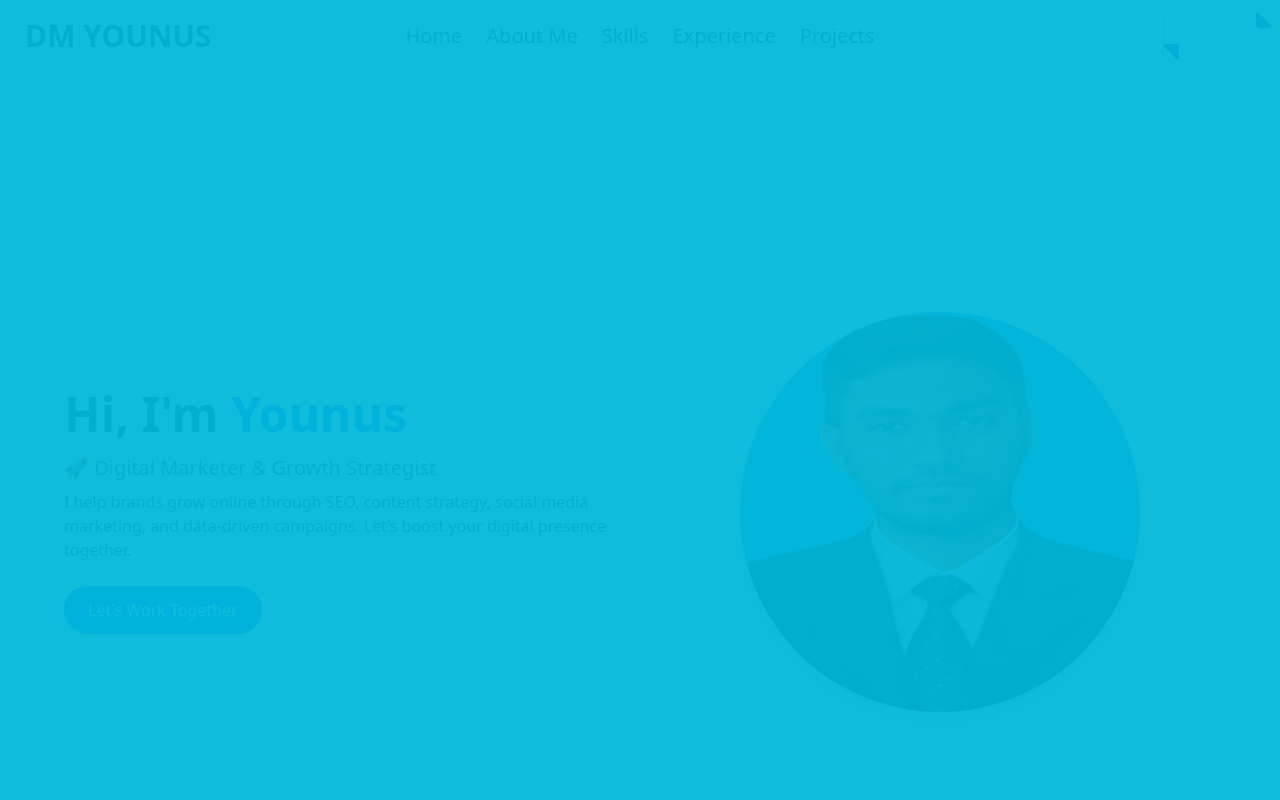
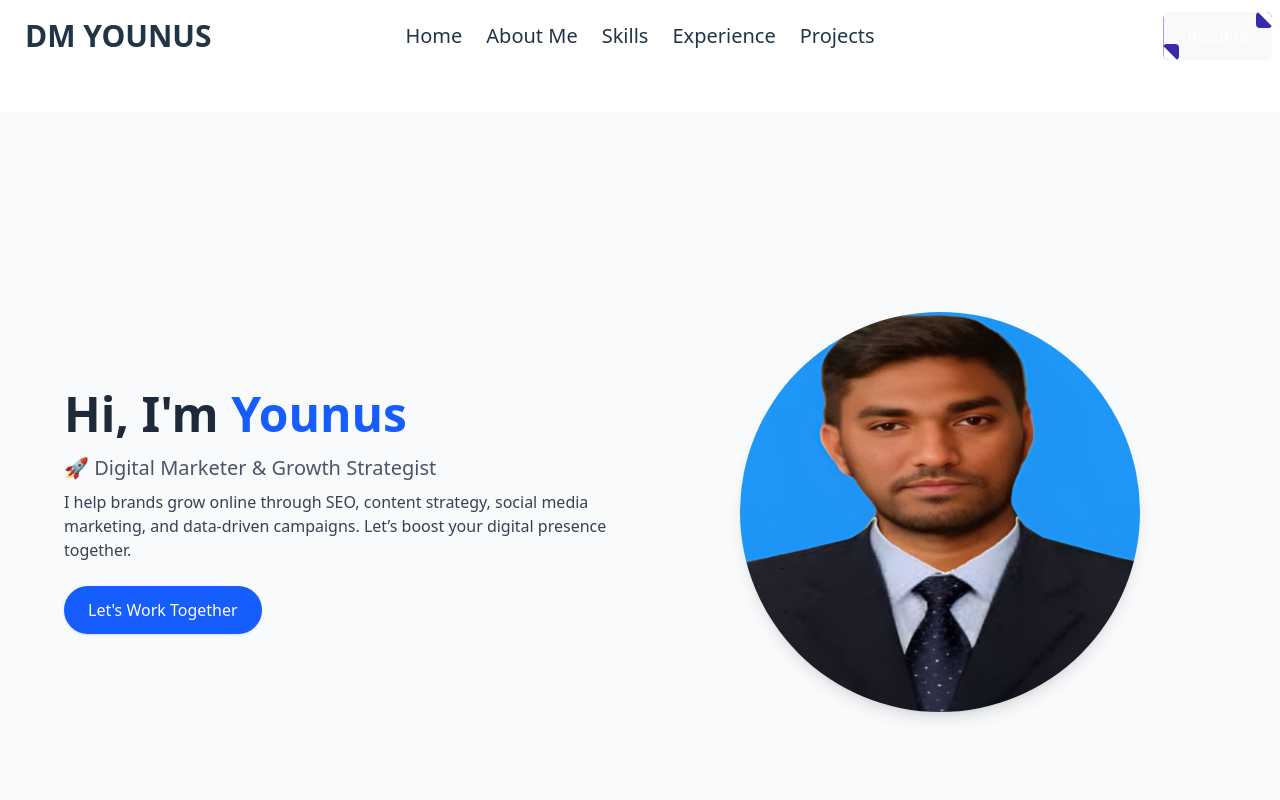
Before and after one commit to safin33221/Md-Younus_-Portfolios-, a React (Vite) app: page / in a window 1280 px wide. Shown: the top 800 px of the page. Built offline with nearby package versions, Linux system fonts and the light colour scheme.

Commit message:
fixed navbar issus

```diff
--- a/src/Components/HeroSection.jsx
+++ b/src/Components/HeroSection.jsx
@@ -3,7 +3,7 @@
 
 const HeroSection = () => {
   return (
-    <section
+    <div
       id="home"
       className="flex items-center mt-10 min-h-screen bg-gray-50 dark:bg-gray-950 text-gray-800 dark:text-gray-100 transition-colors duration-300"
     >
@@ -39,7 +39,7 @@
           />
         </div>
       </div>
-    </section>
+    </div>
   );
 };
 
--- a/src/Components/Navbar.jsx
+++ b/src/Components/Navbar.jsx
@@ -8,7 +8,7 @@
     return (
 
 
-        <div className=" navbar container mx-auto ">
+        <div className=" navbar container mx-auto  z-10">
             <div className="navbar-start">
                 <div className="dropdown">
                     <div tabIndex={0} role="button" className="btn btn-ghost lg:hidden">
--- a/src/Components/projectSection/SingleProject.jsx
+++ b/src/Components/projectSection/SingleProject.jsx
@@ -1,3 +1,4 @@
+/* eslint-disable no-unused-vars */
 import { motion } from "framer-motion";
 import { fadeIn } from "../framerMotion/variants";
 import { BsFillArrowUpRightCircleFill } from "react-icons/bs";
@@ -31,7 +32,7 @@
           View <BsFillArrowUpRightCircleFill />
         </a>
       </div>
-      <div className="max-h-[220px] max-w-[400px] rounded-xl overflow-hidden hover:scale-110 transform transition-all duration-500 ralative border border-white">
+      <div className="max-h-[220px] max-w-[400px] rounded-xl overflow-hidden hover:scale-110 transform transition-all duration-500 relative border border-white">
         <div className="w-full h-full bg-cyan-500 opacity-50 absolute top-0 left-0 hover:opacity-0 transition-all duration-500 md:block sm:hidden"></div>
         <img src={image} alt="website image" className="w-full h-full" />
       </div>
```
